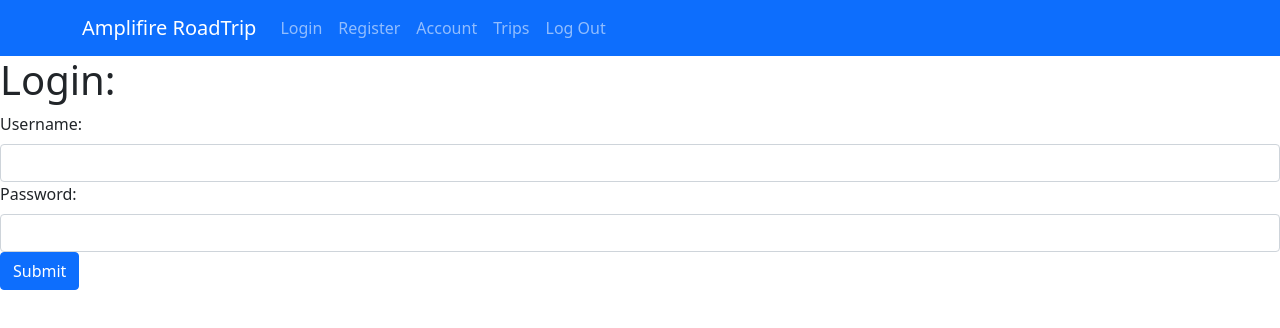
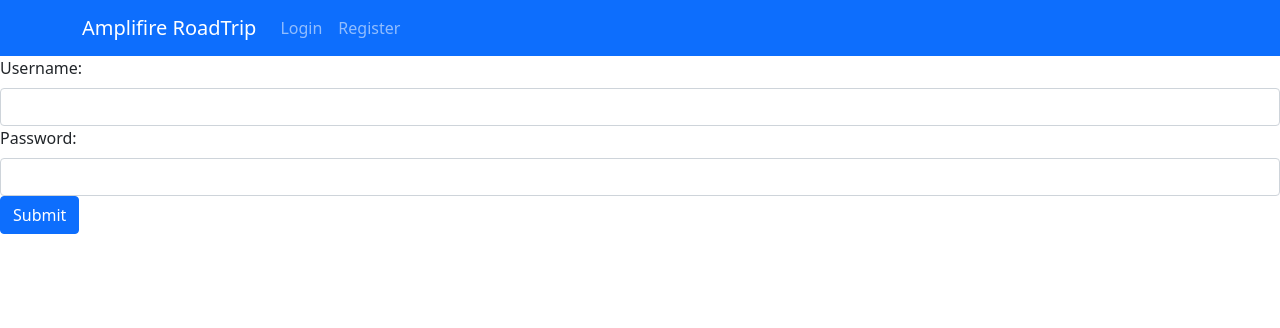
Before and after one commit to Justin-Sherfey/amplifier_roadtrip_webapp, a React (Create React App) app: page /Login in a window 1280 px wide. Shown: the top 328 px of the page. Built offline with nearby package versions, Linux system fonts and the light colour scheme.

Commit message:
changed to prop

```diff
--- a/src/App.js
+++ b/src/App.js
@@ -1,31 +1,52 @@
-import { NavigationBar, Account, Trips, Waypoints, Home, Login, Register, Logout, PrivateRoute } from "./components/index";
+import {
+  NavigationBar,
+  Account,
+  Trips,
+  Waypoints,
+  Home,
+  Login,
+  Register,
+  Logout,
+  PrivateRoute,
+} from "./components/index";
 
 import { Routes, Route } from "react-router-dom";
 import "./assets/css/App.css";
 import { useState } from "react";
 import isAuth from "./utils/IsAuthContext";
 
-
-
 function App() {
-  const [authenticated] = useState(false);
+  let [authUser, setAuthUser] = useState();
+  let [isLoggedIn, setIsLoggedIn] = useState(false);
 
   return (
-    <isAuth.Provider value={{ authenticated }} >
-      <Routes>
-        <Route path="/" element={<NavigationBar />}>
-          <Route path='' element={<PrivateRoute />}>
-            <Route path='Account' element={<Account />} />
-            <Route path='Trips' element={<Trips />} />
-            <Route path='Waypoints' element={<Waypoints />} />
-          </Route>
-          <Route path="Home" element={<Home />} />
-          <Route path="Login" element={<Login />} />
-          <Route path="Register" element={<Register />} />
-          <Route path="Logout" element={<Logout />} />
-        </Route >
-      </Routes >
-    </isAuth.Provider >
+    <Routes>
+      <Route path="/" element={<NavigationBar isLoggedIn={isLoggedIn} />}>
+        <Route path="" element={<PrivateRoute />}>
+          <Route path="Account" element={<Account />} />
+          <Route path="Trips" element={<Trips />} />
+          <Route path="Waypoints" element={<Waypoints />} />
+          <Route
+            path="Logout"
+            element={
+              <Logout setIsLoggedIn={setIsLoggedIn} setAuthUser={setAuthUser} />
+            }
+          />
+        </Route>
+        <Route path="Home" element={<Home />} />
+        <Route
+          path="Login"
+          element={
+            <Login
+              setIsLoggedIn={setIsLoggedIn}
+              authUser={authUser}
+              setAuthUser={setAuthUser}
+            />
+          }
+        />
+        <Route path="Register" element={<Register />} />
+      </Route>
+    </Routes>
   );
 }
 
--- a/src/components/Login.js
+++ b/src/components/Login.js
@@ -1,13 +1,22 @@
-import LoginForm from "./forms/LoginForm";
+import { Form, Button } from "react-bootstrap";
+import { useForm } from "react-hook-form";
+import { loginUser } from "../../services/api/userAPI";
 
 function Login() {
+  const { register, handleSubmit } = useForm();
 
-    return (
-        <>
-            <h1>Login:</h1>
-            <LoginForm />
-        </>
-    );
+  <h1>Login:</h1>;
+  return (
+    <Form onSubmit={handleSubmit(loginUser)}>
+      <Form.Label>Username:</Form.Label>
+      <Form.Control {...register("username")}></Form.Control>
+      <Form.Label>Password:</Form.Label>
+      <Form.Control {...register("password")}></Form.Control>
+      <Button variant="primary" type="submit">
+        Submit
+      </Button>
+    </Form>
+  );
 }
 
 export default Login;
--- a/src/components/Logout.js
+++ b/src/components/Logout.js
@@ -1,9 +1,10 @@
 import { Navigate } from "react-router-dom";
 
-function Logout() {
-
-    sessionStorage.clear();
-    return <Navigate to="/HomePage" />;
+function Logout(props) {
+  props.setIsLoggedIn = false;
+  props.setAuthUser(undefined);
+  sessionStorage.clear();
+  return <Navigate to="/HomePage" />;
 }
 
 export default Logout;
--- a/src/components/Register.js
+++ b/src/components/Register.js
@@ -1,13 +1,22 @@
-import RegisterForm from "./forms/RegisterForm";
+import { registerUser } from "../../services/api/userAPI";
+import { useForm } from "react-hook-form";
+import { Form, Button } from "react-bootstrap";
 
 function Register() {
+  const { register, handleSubmit } = useForm();
 
-    return (
-        <>
-            <h1>Register:</h1>
-            <RegisterForm />
-        </>
-    );
+  <h1>Register:</h1>;
+  return (
+    <Form onSubmit={handleSubmit(registerUser)}>
+      <Form.Label>Username:</Form.Label>
+      <Form.Control {...register("username")}></Form.Control>
+      <Form.Label>Password:</Form.Label>
+      <Form.Control {...register("password")}></Form.Control>
+      <Button variant="primary" type="submit">
+        Submit
+      </Button>
+    </Form>
+  );
 }
 
 export default Register;
--- a/src/components/forms/LoginForm.js
+++ /dev/null
@@ -1,20 +0,0 @@
-import { Form, Button } from "react-bootstrap";
-import { useForm } from "react-hook-form";
-import { loginUser } from "../../services/api/userAPI";
-
-function LoginForm() {
-    const { register, handleSubmit } = useForm();
-
-    return (
-
-        <Form onSubmit={handleSubmit(loginUser)}>
-            <Form.Label>Username:</Form.Label>
-            <Form.Control {...register("username")}></Form.Control>
-            <Form.Label>Password:</Form.Label>
-            <Form.Control {...register("password")}></Form.Control>
-            <Button variant="primary" type="submit">Submit</Button>
-        </Form>
-    )
-}
-
-export default LoginForm;
--- a/src/components/forms/RegisterForm.js
+++ /dev/null
@@ -1,19 +0,0 @@
-import { registerUser } from "../../services/api/userAPI";
-import { useForm } from "react-hook-form";
-import { Form, Button } from "react-bootstrap";
-
-function RegisterForm() {
-    const { register, handleSubmit } = useForm();
-
-    return (
-        <Form onSubmit={handleSubmit(registerUser)}>
-            <Form.Label>Username:</Form.Label>
-            <Form.Control {...register("username")}></Form.Control>
-            <Form.Label>Password:</Form.Label>
-            <Form.Control {...register("password")}></Form.Control>
-            <Button variant="primary" type="submit">Submit</Button>
-        </Form>
-    );
-}
-
-export default RegisterForm;
--- a/src/components/layout/NavigationBar.js
+++ b/src/components/layout/NavigationBar.js
@@ -1,7 +1,7 @@
 import { Container, Nav, Navbar } from "react-bootstrap";
 import { Link, Outlet } from "react-router-dom";
 
-export function NavigationBar() {
+export function NavigationBar(props) {
   return (
     <>
       <Navbar bg="primary" variant="dark">
@@ -10,12 +10,18 @@ export function NavigationBar() {
             Amplifire RoadTrip
           </Navbar.Brand>
           <Nav className="me-auto">
+            {!props.isLoggedIn && (
+              <>
                 <Nav.Link as={Link} to="Login">
                   Login
                 </Nav.Link>
                 <Nav.Link as={Link} to="Register">
                   Register
                 </Nav.Link>
+              </>
+            )}
+            {props.isLoggedIn && (
+              <>
                 <Nav.Link as={Link} to="Account">
                   Account
                 </Nav.Link>
@@ -25,6 +31,8 @@ export function NavigationBar() {
                 <Nav.Link as={Link} to="LogOut">
                   Log Out
                 </Nav.Link>
+              </>
+            )}
           </Nav>
         </Container>
       </Navbar>
--- a/src/services/api/userAPI.js
+++ b/src/services/api/userAPI.js
@@ -1,59 +1,64 @@
 import axios from "axios";
 
-const urlConnection = "http://localhost:5000/"
+const urlConnection = "http://localhost:5000/";
 // const urlConnection = "http://amplifireroadtripbeanstalk-env.eba-amdewhu5.us-west-2.elasticbeanstalk.com/"
 
 function getUserByToken(jwt) {
-    axios.get(urlConnection + "users", {
+  axios
+    .get(urlConnection + "users", {
       headers: {
-            'Authorization': "Bearer " + jwt
-        }
-    }).then(res => {
+        Authorization: "Bearer " + jwt,
+      },
+    })
+    .then((res) => {
       // set usercontext
-    })
+    });
 }
 
 function getTokenFromUser(user) {
-    axios.post(urlConnection + "login", JSON.stringify(user), {
+  axios
+    .post(urlConnection + "login", JSON.stringify(user), {
       headers: {
-            'Content-Type': 'application/json',
-        }
-    }).then(res => {
+        "Content-Type": "application/json",
+      },
+    })
+    .then((res) => {
       // updating the token
-    })
+    });
 }
 
-
 function loginUser(data) {
-    axios.post(urlConnection + "login", JSON.stringify(data), {
+  axios
+    .post(urlConnection + "login", JSON.stringify(data), {
       headers: {
-            'Content-Type': 'application/json',
-        }
-    }).then(res => {
+        "Content-Type": "application/json",
+      },
+    })
+    .then((res) => {
       // set the jwt token session
       // change the context
-    })
+    });
 }
 
 function updateUser(user) {
-    axios.put(urlConnection + "users", JSON.stringify(user), {
+  axios
+    .put(urlConnection + "users", JSON.stringify(user), {
       headers: {
-            'Authorization': "Bearer " + sessionStorage.getItem('jwt'),
-            'Content-Type': 'application/json',
-        }
-    }).then(res => {
-
+        Authorization: "Bearer " + sessionStorage.getItem("jwt"),
+        "Content-Type": "application/json",
+      },
     })
+    .then((res) => {});
 }
 
 function registerUser(user) {
-    axios.post(urlConnection + "register", JSON.stringify(user), {
+  axios
+    .post(urlConnection + "register", JSON.stringify(user), {
       headers: {
-            'Content-Type': 'application/json',
-        }
-    }).then(res => {
-
+        "Content-Type": "application/json",
+      },
     })
+    .then((res) => {});
 }
 
 export {
@@ -61,5 +66,5 @@ export {
   getTokenFromUser,
   updateUser,
   loginUser,
-    registerUser
-}
+  registerUser,
+};
```
Lines whose indentation alone changed are shown as unchanged.
